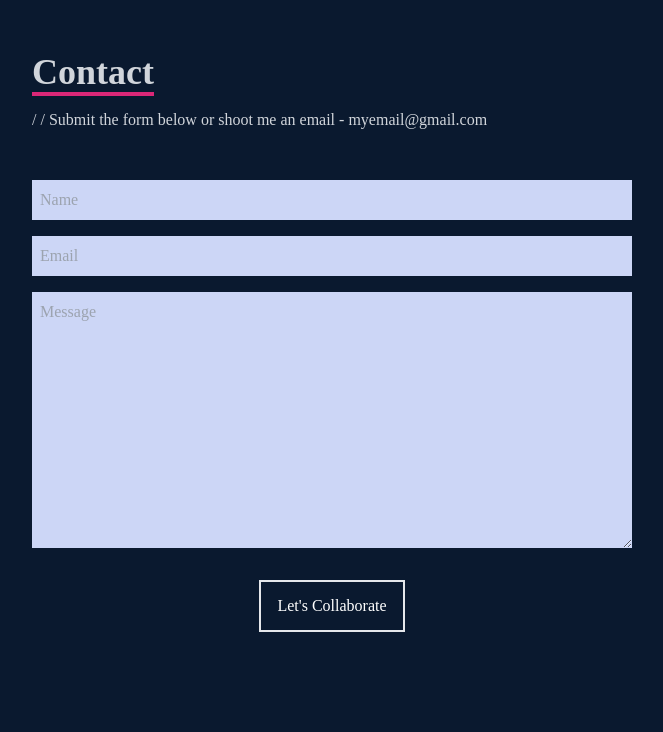
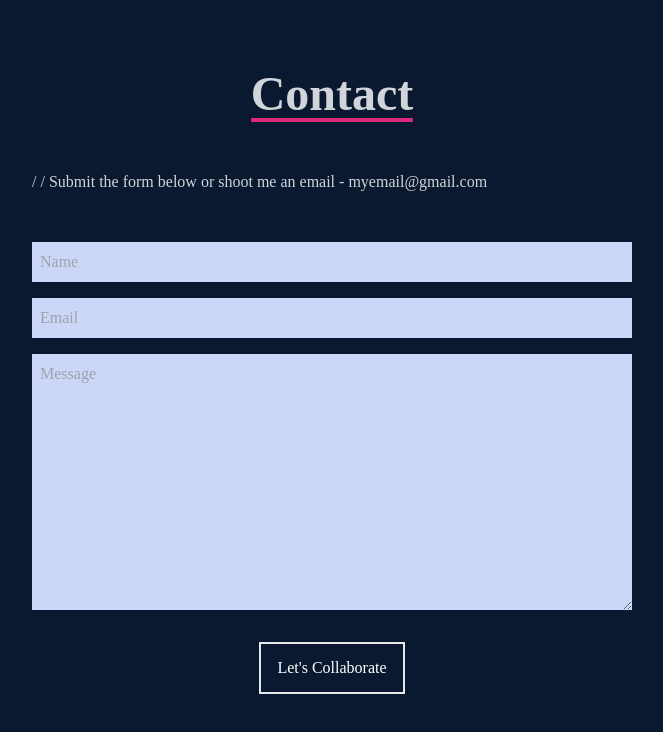
Before and after one commit to Shahriyar-Hosen/shahriyar-hosen-portfolio, a React (Create React App) app: page / in a window 1280 px wide. Shown: the part 3848-4580 px from the top of the page, without its empty margins (308-971 px from the left). Built offline with nearby package versions, Linux system fonts and the light colour scheme; the HTML template or start-up script is replaced by a standard one.

Commit message:
react-scroll done

```diff
--- a/src/Components/Contact.js
+++ b/src/Components/Contact.js
@@ -11,10 +11,12 @@ const Contact = () => {
         action="https://getform.io/f/edbacf8a-d2b7-4aef-96fe-83630c5b10df"
         className="flex flex-col max-w-[600px] w-full"
       >
-        <div className="pb-8">
-          <p className="text-4xl font-bold inline border-b-4 border-pink-600 text-gray-300">
-            Contact
-          </p>
+        <div className="flex justify-center pt-10">
+        <h1 className="text-5xl font-bold inline border-b-4 border-pink-600 mt-10 text-gray-300">
+        Contact
+        </h1>
+      </div>
+        <div className="py-8">
           <p className="text-gray-300 py-4">
             / / Submit the form below or shoot me an email - myemail@gmail.com
           </p>
@@ -24,18 +26,21 @@ const Contact = () => {
           type="text"
           placeholder="Name"
           name="name"
+          required
         />
         <input
           className="my-4 p-2 bg-[#ccd6f6]"
           type="email"
           placeholder="Email"
           name="email"
+          required
         />
         <textarea
           className="bg-[#ccd6f6] p-2"
           name="message"
           rows="10"
           placeholder="Message"
+          required
         ></textarea>
         <button className="text-white border-2 hover:bg-pink-600 hover:border-pink-600 px-4 py-3 my-8 mx-auto flex items-center">
           Let's Collaborate
--- a/src/Components/Navbar.js
+++ b/src/Components/Navbar.js
@@ -37,20 +37,18 @@ const Navbar = () => {
         </li>
         <li>
           <Link to="skills" smooth={true} duration={500}>
-          Skills
+            Skills
           </Link>
         </li>
         <li>
           <Link to="project" smooth={true} duration={500}>
-          Projects
+            Projects
           </Link>
-
         </li>
         <li>
           <Link to="contact" smooth={true} duration={500}>
-          Contact
+            Contact
           </Link>
-
         </li>
       </ul>
 
@@ -67,11 +65,33 @@ const Navbar = () => {
             : "absolute top-0 left-0 w-full h-screen bg-[#0a192f] flex flex-col justify-center items-center"
         }
       >
-        <li className="py-6 text-4xl">Home</li>
-        <li className="py-6 text-4xl">About</li>
-        <li className="py-6 text-4xl">Skills</li>
-        <li className="py-6 text-4xl">Projects</li>
-        <li className="py-6 text-4xl">Contact</li>
+        <li className="py-6 text-4xl">
+          <Link onClick={handleClick} to="home" smooth={true} duration={500}>
+            Home
+          </Link>
+        </li>
+        <li className="py-6 text-4xl">
+          <Link onClick={handleClick} to="about" smooth={true} duration={500}>
+            About
+          </Link>
+        </li>
+        <li className="py-6 text-4xl">
+          {" "}
+          <Link onClick={handleClick} to="skills" smooth={true} duration={500}>
+            Skills
+          </Link>
+        </li>
+        <li className="py-6 text-4xl">
+          <Link onClick={handleClick} to="project" smooth={true} duration={500}>
+            Projects
+          </Link>
+        </li>
+        <li className="py-6 text-4xl">
+          {" "}
+          <Link onClick={handleClick} to="contact" smooth={true} duration={500}>
+            Contact
+          </Link>
+        </li>
       </ul>
 
       {/* Social Icon */}
```
